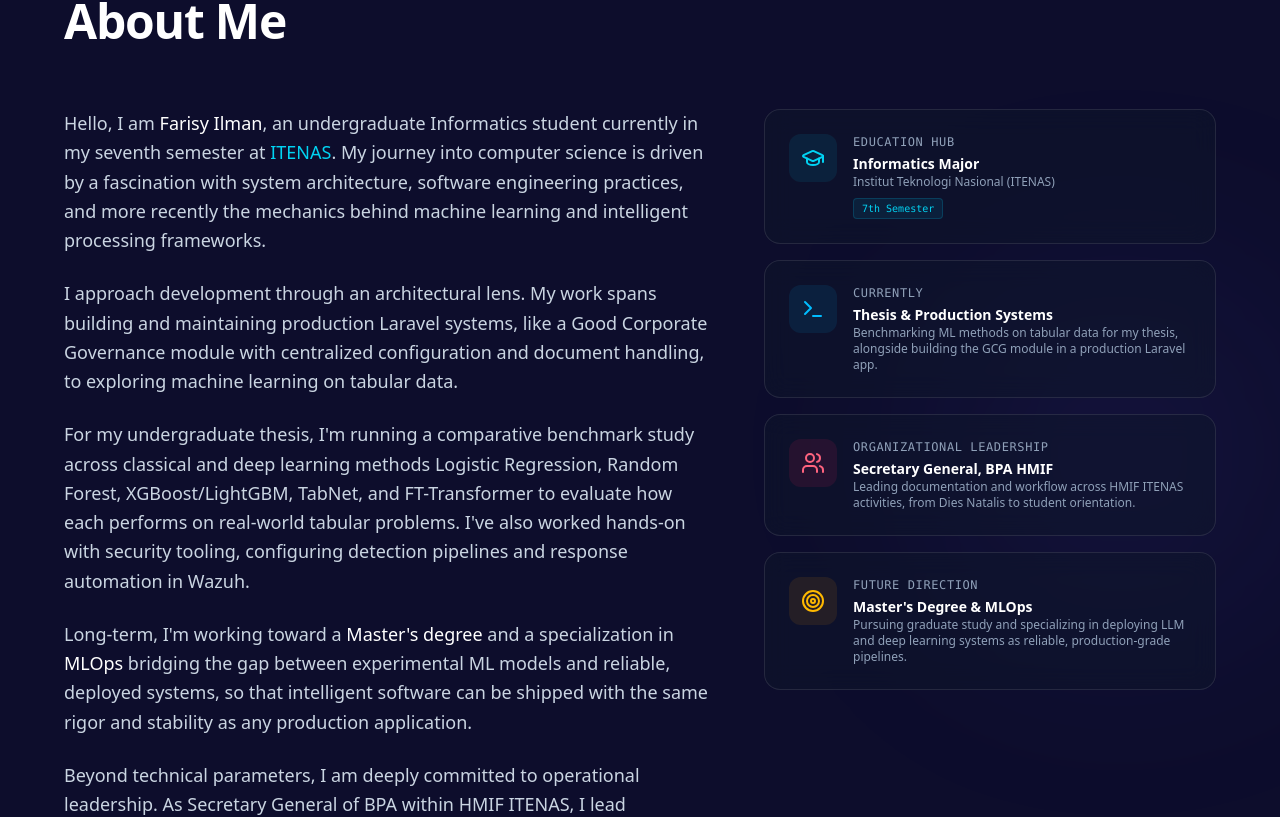
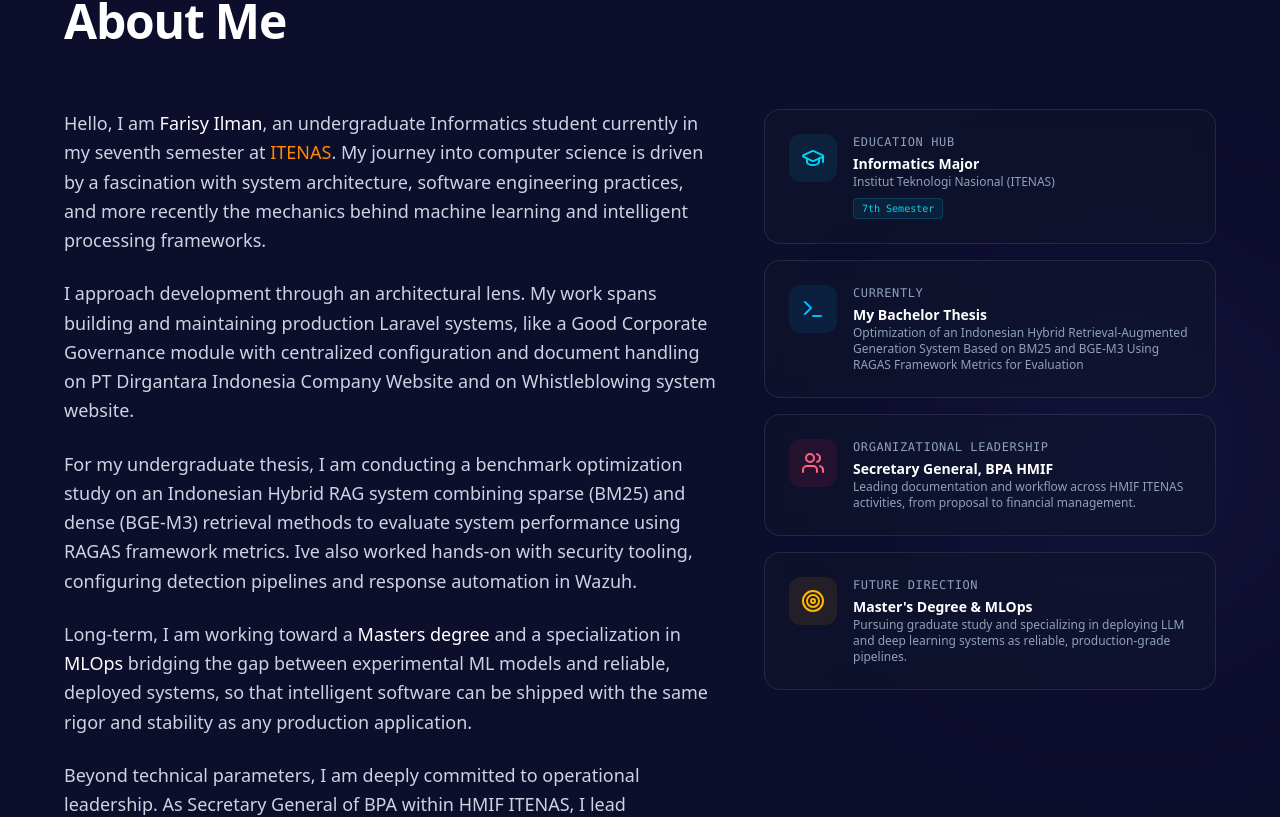
Before and after one commit to FarisyIlman/Portofolio_Website_2026, a Next.js app: page / in a window 1280 px wide. Shown: the part 928-1745 px from the top of the page. Built offline with nearby package versions, Linux system fonts and the light colour scheme.

Commit message:
update data

```diff
--- a/components/sections/About.tsx
+++ b/components/sections/About.tsx
@@ -52,17 +52,17 @@ export function About() {
             className="lg:col-span-7 space-y-6 text-slate-300 leading-relaxed text-base md:text-lg font-normal"
           >
             <p>
-              Hello, I am <strong className="text-white font-medium">Farisy Ilman</strong>, an undergraduate Informatics student currently in my seventh semester at <strong className="text-cyan-400 font-medium">ITENAS</strong>. My journey into computer science is driven by a fascination with system architecture, software engineering practices, and more recently the mechanics behind machine learning and intelligent processing frameworks.
+              Hello, I am <strong className="text-white font-medium">Farisy Ilman</strong>, an undergraduate Informatics student currently in my seventh semester at <strong className="text-orange-400 font-medium">ITENAS</strong>. My journey into computer science is driven by a fascination with system architecture, software engineering practices, and more recently the mechanics behind machine learning and intelligent processing frameworks.
             </p>
             <p>
-              I approach development through an architectural lens. My work spans building and maintaining production Laravel systems, like a Good Corporate Governance module with centralized configuration and document handling, to exploring machine learning on tabular data. </p>
-              <p>For my undergraduate thesis, I&apos;m running a comparative benchmark study across classical and deep learning methods Logistic Regression, Random Forest, XGBoost/LightGBM, TabNet, and FT-Transformer  to evaluate how each performs on real-world tabular problems. I&apos;ve also worked hands-on with security tooling, configuring detection pipelines and response automation in Wazuh.</p>
+              I approach development through an architectural lens. My work spans building and maintaining production Laravel systems, like a Good Corporate Governance module with centralized configuration and document handling on PT Dirgantara Indonesia Company Website and on Whistleblowing system website. </p>
+              <p>For my undergraduate thesis, I am conducting a benchmark optimization study on an Indonesian Hybrid RAG system combining sparse (BM25) and dense (BGE-M3) retrieval methods to evaluate system performance using RAGAS framework metrics. Ive also worked hands-on with security tooling, configuring detection pipelines and response automation in Wazuh.</p>
 
             <p>
-              Long-term, I&apos;m working toward a <strong className="text-white font-medium">Master&apos;s degree</strong> and a specialization in <strong className="text-white font-medium">MLOps</strong> bridging the gap between experimental ML models and reliable, deployed systems, so that intelligent software can be shipped with the same rigor and stability as any production application.
+              Long-term, I am working toward a <strong className="text-white font-medium">Masters degree</strong> and a specialization in <strong className="text-white font-medium">MLOps</strong> bridging the gap between experimental ML models and reliable, deployed systems, so that intelligent software can be shipped with the same rigor and stability as any production application.
             </p>
             <p>
-              Beyond technical parameters, I am deeply committed to operational leadership. As Secretary General of BPA within HMIF ITENAS, I lead documentation and organizational workflows across student activities from Dies Natalis to new student orientation because I believe engineering excellence is amplified when paired with transparent process and open communication across teams.
+              Beyond technical parameters, I am deeply committed to operational leadership. As Secretary General of BPA within HMIF ITENAS, I lead documentation and organizational workflows across student activities from proposal to financial management because I believe engineering excellence is amplified when paired with transparent process and open communication across teams.
             </p>
           </motion.div>
 
@@ -101,8 +101,8 @@ export function About() {
                 </div>
                 <div>
                   <h4 className="text-xs font-mono text-slate-400 uppercase tracking-wider mb-1">Currently</h4>
-                  <p className="text-white font-bold text-sm">Thesis &amp; Production Systems</p>
-                  <p className="text-xs text-slate-400">Benchmarking ML methods on tabular data for my thesis, alongside building the GCG module in a production Laravel app.</p>
+                  <p className="text-white font-bold text-sm">My Bachelor Thesis</p>
+                  <p className="text-xs text-slate-400">Optimization of an Indonesian Hybrid Retrieval-Augmented Generation System Based on BM25 and BGE-M3 Using RAGAS Framework Metrics for Evaluation</p>
                 </div>
               </div>
             </motion.div>
@@ -116,7 +116,8 @@ export function About() {
                 <div>
                   <h4 className="text-xs font-mono text-slate-400 uppercase tracking-wider mb-1">Organizational Leadership</h4>
                   <p className="text-white font-bold text-sm">Secretary General, BPA HMIF</p>
-                  <p className="text-xs text-slate-400">Leading documentation and workflow across HMIF ITENAS activities, from Dies Natalis to student orientation.</p>
+                  <p className="text-xs text-slate-400">Leading documentation and workflow across HMIF ITENAS activities, from
+                    proposal to financial management.</p>
                 </div>
               </div>
             </motion.div>
--- a/components/sections/Hero.tsx
+++ b/components/sections/Hero.tsx
@@ -6,15 +6,15 @@ import { motion, Variants } from 'framer-motion';
 import { ArrowUpRight, Terminal } from 'lucide-react';
 
 const ROLES = [
-  'Informatics Engineer',
-  'Intelligent Systems Developer',
-  'Full Stack Developer',
-  'Machine Learning Engineer',
-  'Deep Learning Enthusiast',
-  'Large Language Model Integrator',
-  'IoT & Embedded Systems Specialist',
-  'Data Science Analyst',
-  'LLM and RAG Future Engineer'
+  'Software Systems',
+  'Intelligent Systems',
+  'Full-Stack Website',
+  'Machine Learning Pipelines & Models',
+  'Deep Learning Architectures',
+  'Large Language Models Integrations',
+  'IoT & Embedded Systems',
+  'Data-Driven Insights & Analytics',
+  'Next-Gen LLM & RAG Solutions'
 ];
 
 export function Hero() {
@@ -119,7 +119,7 @@ export function Hero() {
           variants={itemVariants}
           className="text-base md:text-lg text-slate-400 max-w-2xl mx-auto mb-12 leading-relaxed font-normal"
         >
-          Seventh-semester Informatics undergraduate building a foundation in software engineering while moving toward machine learning, deep learning, and LLM-based systems. Aiming to grow into MLOps — designing and deploying reliable, production-ready AI pipelines.
+          Seventh-semester Informatics undergraduate building a foundation in software engineering while moving toward machine learning, deep learning, and LLM-based systems. Aiming to grow into MLOps and designing and deploying reliable, production-ready AI pipelines.
         </motion.p>
 
         {/* Premium Action Controls */}
--- a/data/portfolioData.ts
+++ b/data/portfolioData.ts
@@ -42,9 +42,13 @@ export const SKILLS_DATA: Skill[] = [
   { name: 'Git / GitHub', level: 'Advanced', category: 'DevOps' },
 
   // IoT & Embedded Hardware
-  { name: 'ESP32', level: 'Intermediate', category: 'IoT & Hardware' },
+  { name: 'ESP32', level: 'Advanced', category: 'IoT & Hardware' },
   { name: 'Arduino', level: 'Intermediate', category: 'IoT & Hardware' },
   { name: 'Motor Drivers (L298N) & Robotics Chassis', level: 'Intermediate', category: 'IoT & Hardware' },
+  { name: 'DHT 11 & 22 Sensors', level: 'Advanced', category: 'IoT & Hardware' },
+  { name: 'MQTT', level: 'Intermediate', category: 'IoT & Hardware' },
+  { name: 'Mosquitto', level: 'Intermediate', category: 'IoT & Hardware' },
+
 ];
 
 export const TIMELINE_DATA: TimelineEvent[] = [
@@ -54,7 +58,7 @@ export const TIMELINE_DATA: TimelineEvent[] = [
     type: 'leadership',
     title: 'Secretary General (BPA)',
     subtitle: 'HMIF Student Body - ITENAS',
-    period: 'Feb 2026 - Present',
+    period: 'Feb 2026 - Agu 2026',
     responsibilities: [
       'Leading documentation and organizational workflows across HMIF ITENAS activities.',
       'Coordinating internal council processes and formal organizational correspondence.'
@@ -90,7 +94,7 @@ export const TIMELINE_DATA: TimelineEvent[] = [
     type: 'experience', // Atau 'leadership'
     title: 'Chief Executive of the New Member Acceptance  2024',
     subtitle: 'Itenas No Nippon Kurabu (INKU)',
-    period: 'Jul 2024 -Sep 2024',
+    period: 'Jul 2024 - Sep 2024',
     responsibilities: [
       'Lead and coordinate the entire new member onboarding process, including selection, orientation, and integration into the organization.',
       'Design, delegate, and oversee internal and external workflows to ensure the onboarding process runs smoothly and efficiently.',
@@ -101,7 +105,7 @@ export const TIMELINE_DATA: TimelineEvent[] = [
     type: 'experience', // Atau 'leadership'
     title: 'Head of Logistics Division for the 2024 Graduation',
     subtitle: 'HMIF Student Body - ITENAS',
-    period: 'Jul 2024 -Sep 2024',
+    period: 'Jul 2024 - Sep 2024',
     responsibilities: [
       'Lead and coordinate the entire logistics process for the graduation event, including venue setup, facilities, and infrastructure.',
       'Document logistics needs, schedule deliveries, and ensure all equipment is available on time.',
@@ -112,16 +116,17 @@ export const TIMELINE_DATA: TimelineEvent[] = [
 export const PROJECTS_DATA: Project[] = [
   {
     slug: 'webptdi-gcg-module',
-    title: 'PT Dirgantara Indonesia Good Corporate Governance Module',
+    title: 'PT Dirgantara Indonesia Company Website',
     category: 'Web Development',
-    shortDescription: 'A Laravel 12 module for managing corporate governance documents, with a centralized config registry and PDF viewer.',
+    shortDescription: 'A Laravel 12 project about PT Dirgantara Indonesia Company Website',
     detailedDescription: 'Built and extended a GCG module inside a larger Laravel 12 web application (webptdi), including bug fixes, a centralized configuration registry, a PDF.js-based in-browser file viewer, and admin-facing upload functionality for governance documents.',
     problemStatement: 'The organization needed a reliable way for admins to upload, manage, and display governance documents without scattered configuration or unreliable file rendering.',
     solution: 'Refactored the module around a centralized config registry, integrated PDF.js for consistent in-browser document viewing, and built admin upload flows on top of Laravel and Filament.',
     role: 'Backend / Full-Stack Developer',
     technologies: ['Laravel 12', 'PHP', 'PDF.js', 'MySQL'],
     features: ['Centralized configuration registry', 'In-browser PDF viewer', 'Admin document upload management'],
-    featured: true
+    featured: true,
+    liveUrl: 'https://www.indonesian-aerospace.com/en/',                    // opsional
   },
   {
     slug: 'wbs-portal-PTDI',
@@ -134,19 +139,24 @@ export const PROJECTS_DATA: Project[] = [
     role: 'Backend / Full-Stack Developer',
     technologies: ['Laravel 12', 'PHP', 'Filament', 'PDF.js', 'MySQL'],
     features: ['Centralized configuration registry', 'In-browser PDF viewer', 'Admin document upload management'],
-    featured: true
+    featured: true,
+    liveUrl: 'https://wbs.indonesian-aerospace.com/',                    // opsional
   },
   {
-    slug: 'ta-tabular-ml-benchmark',
-    title: 'Tabular ML Benchmark Study (Undergraduate Thesis)',
+    slug: 'ta-indonesian-hybrid-rag-optimization',
+    title: 'Indonesian Hybrid RAG System Optimization (Undergraduate Thesis)',
     category: 'Machine Learning',
-    shortDescription: 'A comparative benchmark of classical and deep learning methods on a single tabular dataset.',
-    detailedDescription: 'Ongoing undergraduate thesis comparing five methods — Logistic Regression, Random Forest, XGBoost/LightGBM, TabNet, and FT-Transformer — on one tabular dataset, evaluating tradeoffs between classical and deep tabular learning approaches.',
-    problemStatement: 'Deep learning methods for tabular data are often assumed to outperform classical models, but the tradeoffs in practice — accuracy, training cost, interpretability — are less clear-cut.',
-    solution: 'Designed a controlled benchmark pipeline evaluating all five methods on the same dataset and metrics, building on prior coursework implementing FT-Transformer and TabNet.',
+    shortDescription: 'Optimization and evaluation of an Indonesian Hybrid RAG system combining sparse and dense retrieval using the RAGAS framework.',
+    detailedDescription: 'Ongoing undergraduate thesis focused on optimizing an Indonesian Hybrid Retrieval-Augmented Generation (RAG) system based on BM25 and BGE-M3. The study evaluates system performance and retriever tradeoffs using key metrics from the RAGAS evaluation framework.',
+    problemStatement: 'Single-retrieval RAG pipelines often struggle with complex Indonesian queries due to limitations in capturing both exact keyword matches and deep semantic context, while systematic evaluation using standardized frameworks remains underexplored.',
+    solution: 'Built a hybrid retrieval pipeline integrating sparse (BM25) and dense (BGE-M3) methods, optimizing the retrieval parameters and quantitatively assessing performance using RAGAS metrics.',
     role: 'Researcher',
-    technologies: ['Python', 'PyTorch', 'Scikit-Learn', 'XGBoost', 'LightGBM', 'Pandas'],
-    features: ['Five-method comparative benchmark', 'Consistent preprocessing and evaluation pipeline', 'Classical vs. deep tabular learning analysis'],
+    technologies: ['Python', 'LangChain', 'PyTorch', 'BM25', 'BGE-M3', 'RAGAS Framework', 'Hugging Face'],
+    features: [
+    'Hybrid retrieval architecture (BM25 + BGE-M3)',
+    'End-to-end Indonesian language RAG optimization',
+    'Comprehensive evaluation using RAGAS metrics'
+  ],
     featured: true
   },
   {
@@ -173,7 +183,8 @@ export const PROJECTS_DATA: Project[] = [
     role: 'Frontend Developer',
     technologies: ['JavaScript', 'HTML/CSS', 'Node.js', 'Python'],
     features: ['Bayesian stress diagnosis logic', 'Conversational question flow', 'Result visualization'],
-    featured: false
+    featured: false,
+    githubUrl: 'https://github.com/FarisyIlman/MindMate_Sistem_pakar_dan_bahasa_alamiah_', // opsional
   },
   {
     slug: 'ft-transformer-tabular-datasets',
@@ -186,7 +197,8 @@ export const PROJECTS_DATA: Project[] = [
     role: 'Researcher / Student',
     technologies: ['Python', 'PyTorch', 'Pandas', 'Scikit-Learn'],
     features: ['Custom FT-Transformer implementation', 'Evaluation across four tabular datasets', 'Written academic performance report'],
-    featured: false
+    featured: false,
+    githubUrl: 'https://github.com/username/repo-name', // opsional
   },
   {
     slug: 'knn-regression-notebook',
@@ -199,7 +211,8 @@ export const PROJECTS_DATA: Project[] = [
     role: 'Student',
     technologies: ['Python', 'Scikit-Learn', 'Pandas', 'Google Colab'],
     features: ['Multi-dataset KNN regression pipeline', 'Consistent preprocessing per dataset', 'Cleaned-up, restructured notebook'],
-    featured: false
+    featured: false,
+    githubUrl: 'https://github.com/FarisyIlman/Deep_Learning_with_regression_method_on_4_different_dataset'
   },
   {
     slug: 'esp32-robotic-chassis',
@@ -212,7 +225,9 @@ export const PROJECTS_DATA: Project[] = [
     role: 'Embedded Systems Developer',
     technologies: ['ESP32', 'C++', 'L298N H-Bridge Driver', 'PWM Control'],
     features: ['Synchronized 4-wheel drive', 'PWM speed control', 'Basic sensor feedback loop'],
-    featured: false
+    featured: false,
+        githubUrl: 'https://github.com/username/repo-name', // opsional
+    liveUrl: 'https://example.com',                    // opsional
   }
 ];
 
```
